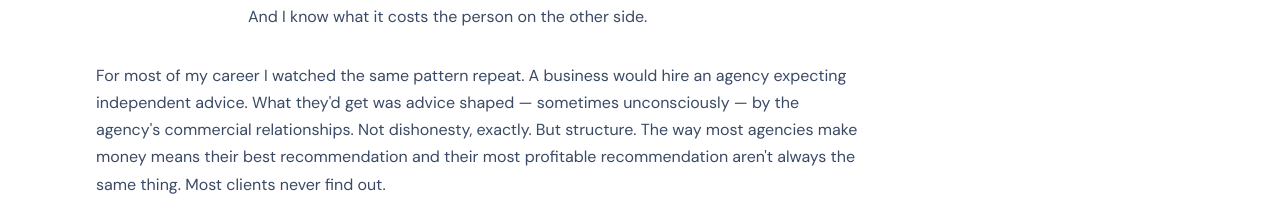
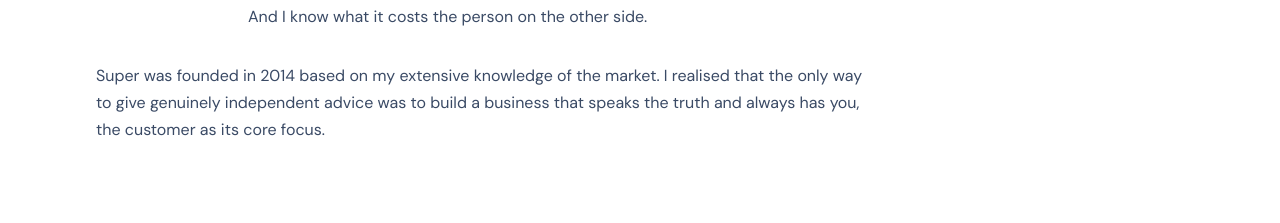
Before and after one commit to ron571/supermedia-website, a Next.js app: page /about in a window 1280 px wide. Shown: the part 717-940 px from the top of the page. Built offline with nearby package versions, Linux system fonts and the light colour scheme; no server answers.

Commit message:
docs: update about page narrative for clarity
Streamline about page from intro to founding story.

```diff
--- a/src/app/(main)/about/page.tsx
+++ b/src/app/(main)/about/page.tsx
@@ -90,20 +90,8 @@ export default function AboutPage() {
                 </p>
               </div>
             </div>
-            <p className="text-body mb-5">
-              For most of my career I watched the same pattern repeat. A
-              business would hire an agency expecting independent advice. What
-              they&apos;d get was advice shaped — sometimes unconsciously — by
-              the agency&apos;s commercial relationships. Not dishonesty,
-              exactly. But structure. The way most agencies make money means
-              their best recommendation and their most profitable recommendation
-              aren&apos;t always the same thing. Most clients never find out.
-            </p>
             <p className="text-body">
-              Super was founded in 2014 because I decided to stop watching it
-              happen. The only way to give genuinely independent advice is to
-              build a business with no financial reason to give anything else.
-              No rebates. No platform deals. No preferred suppliers.
+              Super was founded in 2014 based on my extensive knowledge of the market. I realised that the only way to give genuinely independent advice was to build a business that speaks the truth and always has you, the customer as its core focus.
             </p>
           </div>
         </div>
```
